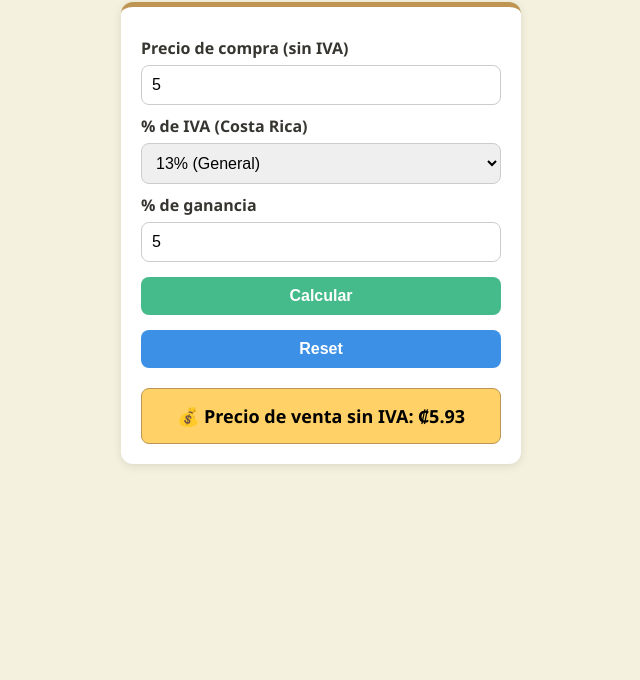
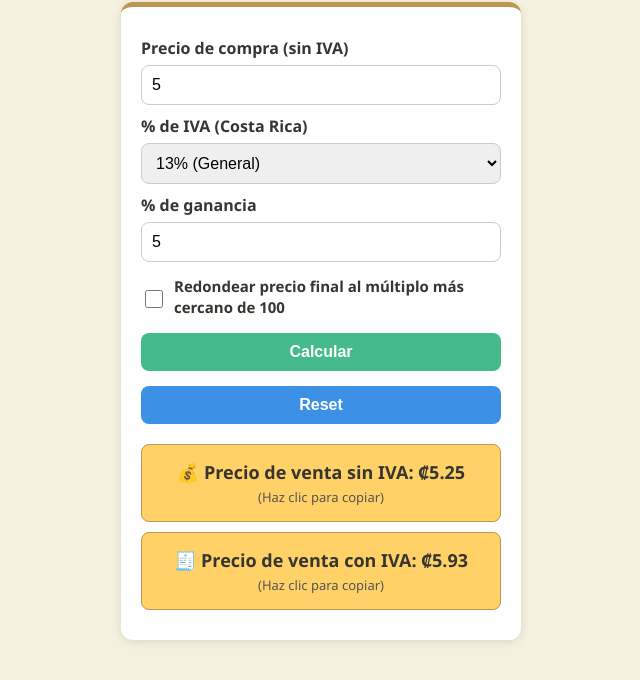
Before and after one commit to alarez/calculadora-precios, a plain HTML site: page index.html in a window 1280 px wide. Both pictures are taken after typing "5", "5" into the empty fields and a click on the button "Calcular". Shown: the part 209-889 px from the top of the page, without its empty margins (319-959 px from the left). Before the commit the page ends 800 px from the top, so only its background shows below. Drawn offline with Linux system fonts and the light colour scheme.

Commit message:
redondeo y ajuste de calculo

```diff
--- a/css/style.css
+++ b/css/style.css
@@ -101,12 +101,49 @@ button {
 /* Resultado */
 #resultado {
     margin-top: 20px;
+}
+
+.resultado-item {
     background: var(--color-highlight);
     padding: 15px;
     border-radius: 8px;
+    margin-bottom: 10px;
+    border: 1px solid var(--color-secondary);
     text-align: center;
     font-size: 18px;
     font-weight: bold;
-    color: #000;
-    border: 1px solid var(--color-secondary);
+    cursor: pointer;
+    transition: background 0.3s ease;
+    user-select: none;
 }
+
+.resultado-item:hover {
+    background: #FFE58F;
+}
+
+.hint {
+    display: block;
+    font-size: 13px;
+    font-weight: normal;
+    color: #555;
+    margin-top: 4px;
+}
+
+.check-label {
+    display: flex;
+    align-items: center;
+    gap: 8px;
+    margin-top: 14px;
+    font-size: 15px;
+    line-height: 1.4;
+    cursor: pointer;
+    user-select: none;
+}
+
+.check-label input[type="checkbox"] {
+    width: 18px;
+    height: 18px;
+    accent-color: var(--color-accent);
+    cursor: pointer;
+    flex-shrink: 0;
+}
--- a/index.html
+++ b/index.html
@@ -38,6 +38,10 @@
 
             <label for="ganancia">% de ganancia</label>
             <input type="number" id="ganancia" step="0.1" placeholder="Ej. 40" required>
+            <label for="redondeo" class="check-label">
+                <input type="checkbox" id="redondeo">
+                Redondear precio final al múltiplo más cercano de 100
+            </label>
 
             <button type="button" id="btnCalcular">Calcular</button>
             <button type="reset" id="btnReset">Reset</button>
--- a/js/script.js
+++ b/js/script.js
@@ -5,22 +5,62 @@ function calcular() {
     const precio = parseFloat(document.getElementById("precio").value);
     const iva = parseFloat(document.getElementById("iva").value);
     const ganancia = parseFloat(document.getElementById("ganancia").value);
+    const redondeo = document.getElementById("redondeo").checked;
 
     if (isNaN(precio) || isNaN(ganancia)) {
         alert("Por favor, completa todos los campos numéricos.");
         return;
     }
 
-    // (A2*(1+C2/100))*(1+B2/100)
-    const precioVenta = (precio * (1 + iva / 100)) * (1 + ganancia / 100);
+    // Precio base
+    const precioSinIVA = precio * (1 + ganancia / 100);
+    const precioConIVA = precioSinIVA * (1 + iva / 100);
 
-    document.getElementById("resultado").innerHTML =
-        `💰 Precio de venta sin IVA: ₡${precioVenta.toFixed(2)}`;
+    // Aplicar redondeo si está activo
+    const precioSinIVARed = redondeo ? redondear(precioSinIVA) : precioSinIVA;
+    const precioConIVARed = redondeo ? redondear(precioConIVA) : precioConIVA;
+
+    const resultadoSinIVA = `₡${precioSinIVARed.toFixed(2)}`;
+    const resultadoConIVA = `₡${precioConIVARed.toFixed(2)}`;
+
+    const resultBox = document.getElementById("resultado");
+    resultBox.innerHTML = `
+    <div class="resultado-item" id="res-sin-iva" data-value="${resultadoSinIVA}">
+      💰 <strong>Precio de venta sin IVA:</strong> ${resultadoSinIVA}
+      <span class="hint">(Haz clic para copiar)</span>
+    </div>
+    <div class="resultado-item" id="res-con-iva" data-value="${resultadoConIVA}">
+      🧾 <strong>Precio de venta con IVA:</strong> ${resultadoConIVA}
+      <span class="hint">(Haz clic para copiar)</span>
+    </div>
+  `;
+}
+
+// Redondea al múltiplo más cercano de 100
+function redondear(valor) {
+    return Math.round(valor / 100) * 100;
 }
 
 function resetear() {
-    document.getElementById("resultado").innerHTML = "";
+    document.getElementById("resultado").textContent = "";
 }
+
+// --- Copiar resultados individualmente ---
+document.getElementById("resultado").addEventListener("click", (e) => {
+    const target = e.target.closest(".resultado-item");
+    if (target && target.dataset.value) {
+        const value = target.dataset.value;
+        navigator.clipboard.writeText(value)
+            .then(() => {
+                const originalHTML = target.innerHTML;
+                target.innerHTML = `✅ Copiado: ${value}`;
+                setTimeout(() => {
+                    target.innerHTML = originalHTML;
+                }, 1200);
+            })
+            .catch(err => console.error("Error al copiar: ", err));
+    }
+});
 
 // --- PWA Service Worker ---
 if ("serviceWorker" in navigator) {
```
